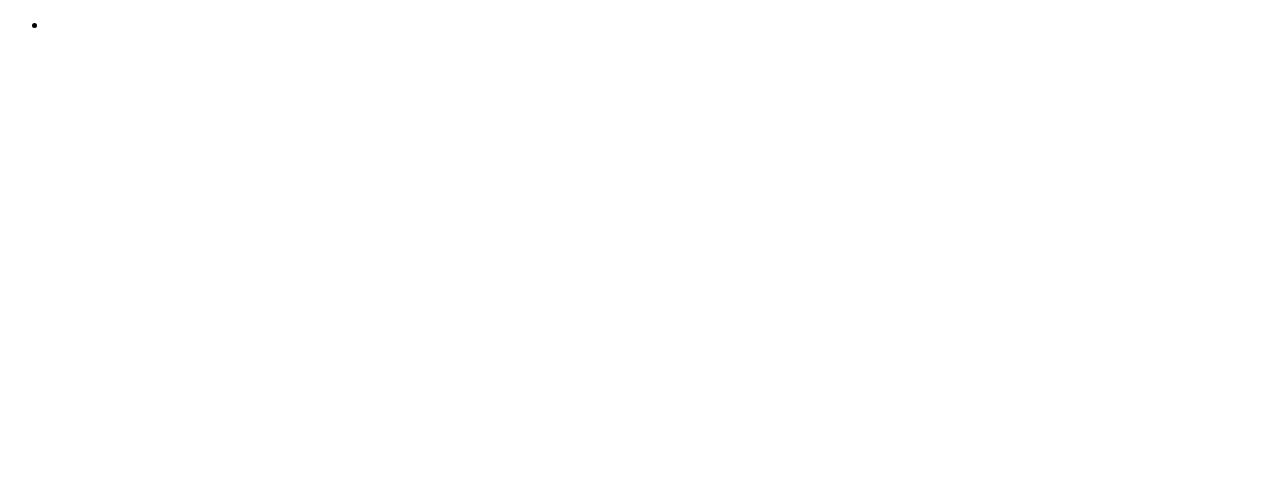
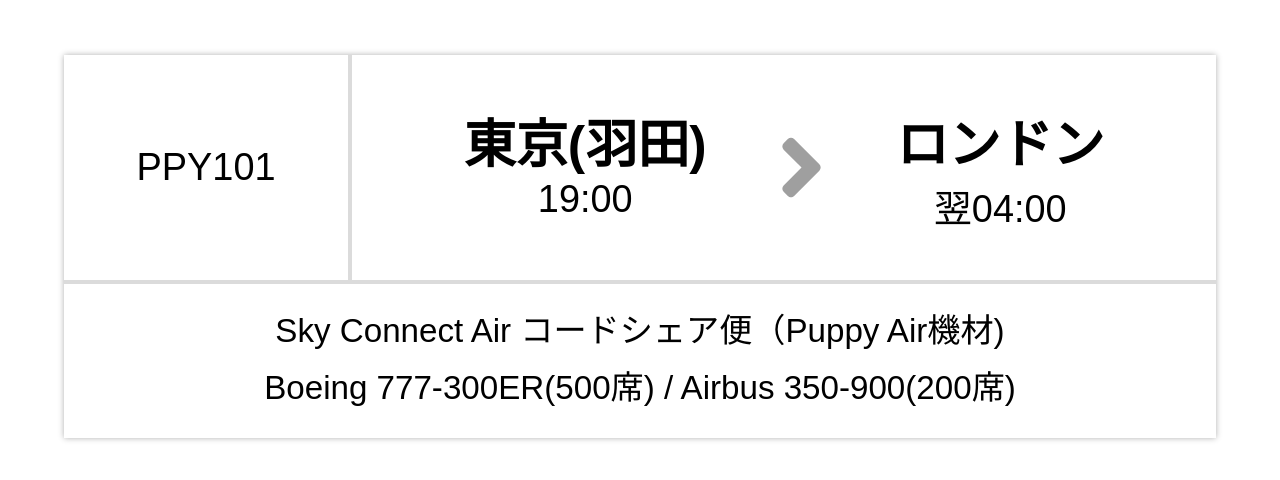
Before and after one commit to ryuto1246/puppy-v3, a plain HTML site: page timetable.html in a window 1280 px wide. Drawn offline with Linux system fonts and the light colour scheme; a web font is replaced by a local one.

Commit message:
[add] design of list

```diff
--- /dev/null
+++ b/css/styles.scss
@@ -0,0 +1,74 @@
+$gray: #DBDBDB;
+@font-face { font-family: "Source Han Sans JP"; font-weight: 400; src: url("../fonts/SourceHanSansJP-Light.otf") format("opentype"); }
+@font-face { font-family: "Source Han Sans JP"; font-weight: 600; src: url("../fonts/SourceHanSansJP-Medium.otf") format("opentype"); }
+@font-face { font-family: "Source Han Sans JP"; font-weight: 800; src: url("../fonts/SourceHanSansJP-Heavy.otf") format("opentype"); }
+
+html {
+  font-size: 3.7vw;
+}
+body {
+  font-family: "Source Han Sans JP", sans-serif;
+}
+
+main {
+  display: flex;
+  flex-direction: column;
+  align-items: center;
+  ul {
+    padding: 0;
+    li {
+      width: 90vw;
+      margin: 0 auto;
+      box-shadow: 0 0 6px #00000050;
+      list-style: none;
+
+      .flight-info {
+        display: flex;
+        align-items: stretch;
+        .flight-number {
+          display: flex;
+          justify-content: center;
+          align-items: center;
+          border-right: .1rem solid #DBDBDB;
+          width: 6rem;
+          font-size: .8rem;
+        }
+        .airports {
+          padding: 1rem 0;
+          p {
+            margin: 0;
+            text-align: center;
+            &.airport-name {
+              font-weight: 800;
+              font-size: 1.1rem;
+            }
+            &.airport-time {
+              font-weight: 200;
+              font-size: .8rem;
+            }
+          }
+        }
+        .arrow {
+          display: flex;
+          align-items: center;
+          margin: 0 1rem;
+          img {
+            width: 2rem;
+            height: 2rem;
+          }
+        }
+        .space {
+          flex-grow: 3;
+        }
+      }
+
+      .notes {
+        border-top: .1rem solid #DBDBDB;
+        padding: 10px 0 20px;
+        text-align: center;
+        font-size: .7rem;
+        p { margin: .2rem; }
+      }
+    }
+  }
+}
--- a/timetable.html
+++ b/timetable.html
@@ -5,11 +5,30 @@
   <meta http-equiv="X-UA-Compatible" content="IE=edge">
   <meta name="viewport" content="width=device-width, initial-scale=1.0">
   <title>時刻表 - PuppyAir</title>
+  <link rel="stylesheet" href="./css/styles.css">
 </head>
 <body>
   <main>
     <ul>
       <li>
+        <div class="flight-info">
+          <div class="flight-number">PPY101</div>
+          <div class="space"></div>
+          <div class="airports">
+            <p class="airport-name">東京(羽田)</p>
+            <p class="airport-time">19:00</p>
+          </div>
+          <div class="arrow"><img src="./imgs/right.svg" alt="→"></div>
+          <div class="airports">
+            <p class="airport-name">ロンドン</p>
+            <p class="airport-time">翌04:00</p>
+          </div>
+          <div class="space"></div>
+        </div>
+        <div class="notes">
+          <p class="codeshare">Sky Connect Air コードシェア便（Puppy Air機材)</p>
+          <p class="aircraft">Boeing 777-300ER(500席) / Airbus 350-900(200席)</p>
+        </div>
       </li>
     </ul>
   </main>
```
Also changed, not shown: css/styles.css (added), 4 other files.
